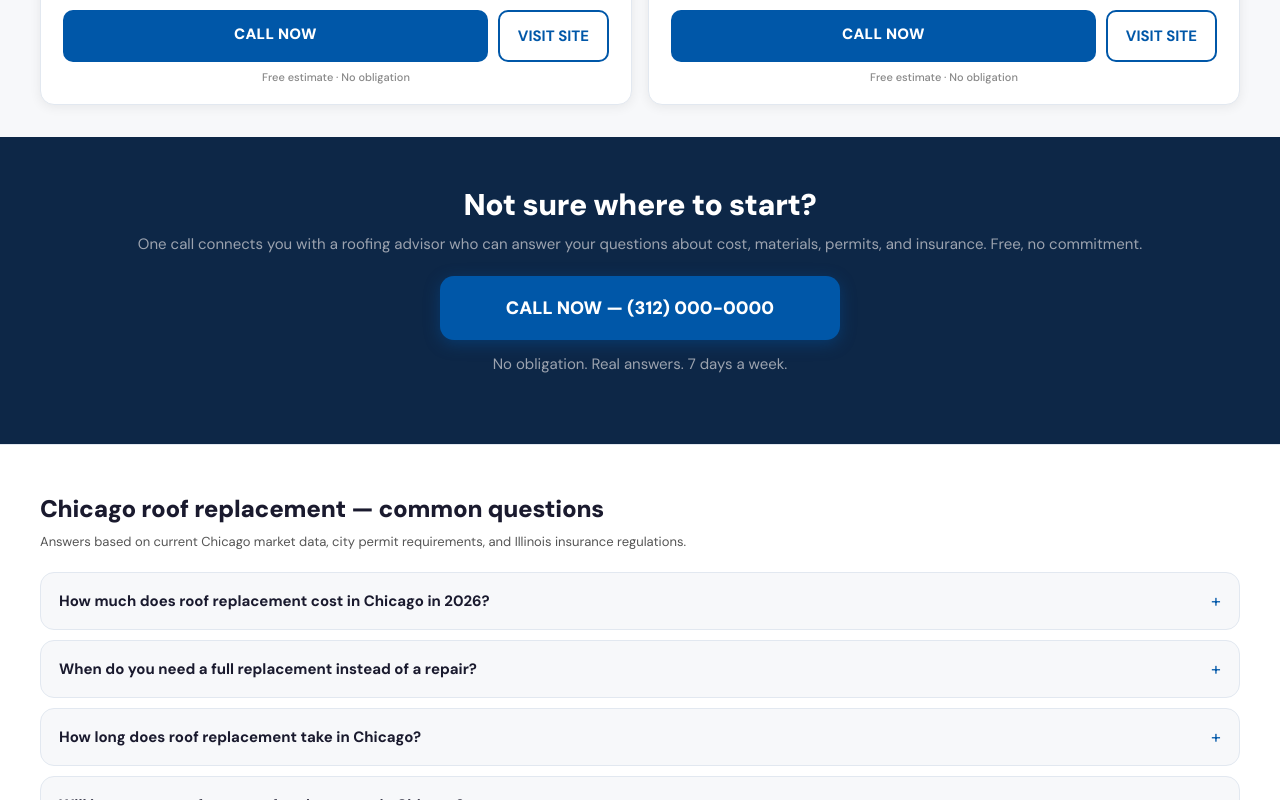
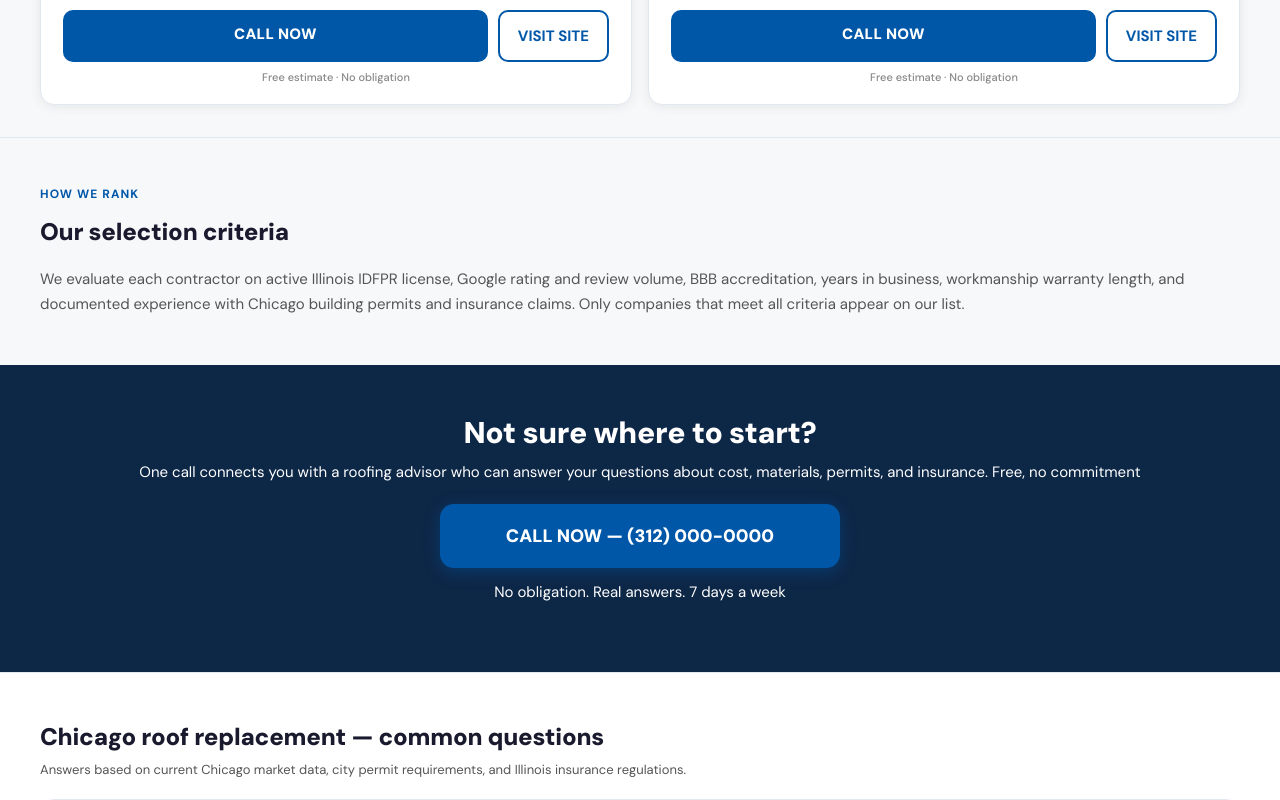
Before and after one commit to dm100usa-oss/roofreplacementchicago, a Next.js app: page / in a window 1280 px wide. Shown: the part 2120-2920 px from the top of the page. Built offline with nearby package versions, Linux system fonts and the light colour scheme.

Commit message:
Add files via upload

```diff
--- a/src/app/page.module.css
+++ b/src/app/page.module.css
@@ -112,6 +112,11 @@
   margin: 0;
   padding: 0.75rem 1.25rem 0.4rem;
 }
+@media (max-width: 640px) {
+  .stripLabel {
+    font-size: 14px;
+  }
+}
 .belowStrip {
   text-align: center;
   font-size: 16px;
@@ -156,8 +161,8 @@
 .cta { background: var(--navy); padding: 1.75rem 1.25rem; }
 .ctaInner { max-width: var(--max-width); margin: 0 auto; text-align: center; }
 .ctaInner h2 { font-size: 21px; font-weight: 900; color: #fff; margin-bottom: .5rem; letter-spacing: -.01em; }
-.ctaInner p { font-size: 13px; color: #9CA3AF; margin-bottom: 1.25rem; line-height: 1.6; }
-.ctaNote { font-size: 12px; color: #6B7280; margin-top: .75rem; margin-bottom: 0; }
+.ctaInner p { font-size: 13px; color: #fff; margin-bottom: 1.25rem; line-height: 1.6; }
+.ctaNote { font-size: 12px; color: #fff; margin-top: .75rem; margin-bottom: 0; }
 .btnCallCta {
   display: block; width: 100%; max-width: 400px; margin: 0 auto;
   background: var(--blue); border-radius: 14px; padding: 17px;
--- a/src/app/page.tsx
+++ b/src/app/page.tsx
@@ -186,15 +186,26 @@ export default function HomePage() {
         </div>
       </section>
 
+      {/* HOW WE RANK */}
+      <section className={styles.howRank}>
+        <div className={styles.howRankInner}>
+          <div className={styles.sectionLabel}>How we rank</div>
+          <div className={styles.whyTitle}>Our selection criteria</div>
+          <p className={styles.howRankText}>
+            We evaluate each contractor on active Illinois IDFPR license, Google rating and review volume, BBB accreditation, years in business, workmanship warranty length, and documented experience with Chicago building permits and insurance claims. Only companies that meet all criteria appear on our list.
+          </p>
+        </div>
+      </section>
+
       {/* CTA BLOCK */}
       <section className={styles.cta}>
         <div className={styles.ctaInner}>
           <h2>Not sure where to start?</h2>
-          <p>One call connects you with a roofing advisor who can answer your questions about cost, materials, permits, and insurance. Free, no commitment.</p>
+          <p>One call connects you with a roofing advisor who can answer your questions about cost, materials, permits, and insurance. Free, no commitment</p>
           <a href={`tel:${MAIN_PHONE}`} className={styles.btnCallCta}>
             CALL NOW — {MAIN_PHONE_DISPLAY}
           </a>
-          <p className={styles.ctaNote}>No obligation. Real answers. 7 days a week.</p>
+          <p className={styles.ctaNote}>No obligation. Real answers. 7 days a week</p>
         </div>
       </section>
 
@@ -212,17 +223,6 @@ export default function HomePage() {
         </div>
       </section>
 
-      {/* HOW WE RANK */}
-      <section className={styles.howRank}>
-        <div className={styles.howRankInner}>
-          <div className={styles.sectionLabel}>How we rank</div>
-          <div className={styles.whyTitle}>Our selection criteria</div>
-          <p className={styles.howRankText}>
-            We evaluate each contractor on active Illinois IDFPR license, Google rating and review volume, BBB accreditation, years in business, workmanship warranty length, and documented experience with Chicago building permits and insurance claims. Only companies that meet all criteria appear on our list.
-          </p>
-        </div>
-      </section>
-
       <InternalLinks type="home" />
     </>
   )
```
